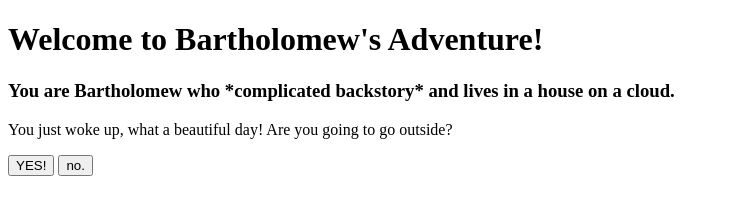
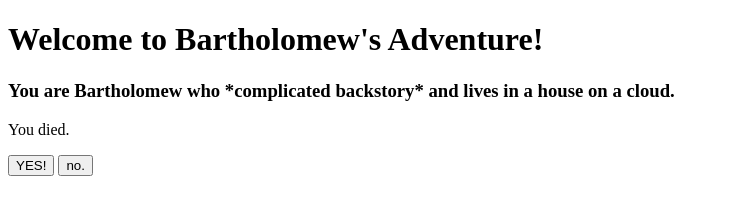
Before and after one commit to willdarling/textadventure, a plain HTML site: page src/index.html in a window 1280 px wide. Both pictures are taken after a click on the button "YES!". Shown: the whole page, without its empty margins (0-729 px from the left). Drawn offline with Linux system fonts and the light colour scheme.

Commit message:
Finished first choice

```diff
--- a/src/index.html
+++ b/src/index.html
@@ -7,7 +7,17 @@
 <body>
     <h1>Welcome to Bartholomew's Adventure!</h1>
     <h3>You are Bartholomew who *complicated backstory* and lives in a house on a cloud.</h3>
-    <p>You just woke up, what a beautiful day! Are you going to go outside?</p>
-    <button>YES!</button> <button>no.</button>
+    <p id="ptag">You just woke up, what a beautiful day! Are you going to go outside?</p>
+    <button id="yesbutton">YES!</button> <button id="nobutton">no.</button>
+
+    <script>
+        var yesButtonEl = document.querySelector("#yesbutton");
+        var noButtonEl = document.querySelector("#nobutton");
+        var ptagEl = document.querySelector("#ptag");
+        yesButtonEl.addEventListener("click", function() {
+
+            ptagEl.innerHTML = "You died."
+        })
+    </script>
 </body>
 </html>
```
